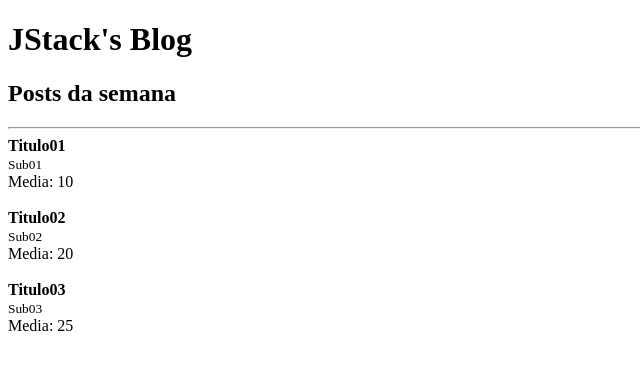
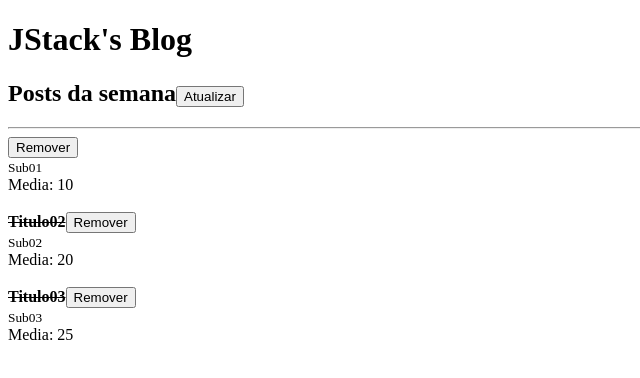
Before and after one commit to LuisaFC/react-fundamentos, a React app: page / in a window 1280 px wide. Shown: the top 378 px of the page, without its empty margins (0-640 px from the left). Built offline with nearby package versions, Linux system fonts and the light colour scheme.

Commit message:
remove button

```diff
--- a/src/App.js
+++ b/src/App.js
@@ -1,29 +1,52 @@
-import React from 'react';
+import React, { useState } from 'react';
 import Post from './Post'
 import Header from './Header'
 
-const posts = [
-  {title: 'Titulo01', subtitle: 'Sub01', likes: 20},
-  {title: 'Titulo02', subtitle: 'Sub02',  likes: 40},
-  {title: 'Titulo03', subtitle: 'Sub03',  likes: 50},
-]
 
 function App(){
+  const [posts, setPosts] = useState(
+    [
+      {id: Math.random(), title: 'Titulo01', subtitle: 'Sub01', likes: 20, read: false},
+      {id: Math.random(), title: 'Titulo02', subtitle: 'Sub02',  likes: 40, read: true},
+      {id: Math.random(), title: 'Titulo03', subtitle: 'Sub03',  likes: 50,  read: true},
+    ]
+  )
+
+  function handleRefresh(){
+    setPosts((prevState) => [
+      ...prevState,
+      {
+        id: Math.random(),
+        title: `Titulo0${prevState.length + 1}`,
+        subtitle: `Sub0${prevState.length + 1}`,
+        likes: 20},
+    ])
+  }
+
+  function handleRemove(postId) {
+    setPosts((prevState) => prevState.filter(post => post.id !== postId))
+  }
   return (
     <>
       <Header>
-        <h2>Posts da semana</h2>
+        <h2>
+          Posts da semana
+          <button onClick={handleRefresh}>Atualizar</button>
+        </h2>
       </Header>
 
       <hr />
 
       {posts.map(post => (
         <Post
-          key={post.title}
+          key={post.id}
           likes = {post.likes}
+          onRemove={handleRemove}
           post={{
+            id: post.id,
             title: post.title,
-            subtitle: post.subtitle
+            subtitle: post.subtitle,
+            read: post.read
           }}
         />
       ))}
--- a/src/Post.js
+++ b/src/Post.js
@@ -5,7 +5,11 @@ export default function Post(props) {
   return(
     <>
       <article>
-        <strong>{props.post.title}</strong> <br/>
+        <strong>
+          {props.post.read && <s>{props.post.title}</s>}
+        </strong>
+        <button onClick={() => props.onRemove(props.post.id)}>Remover</button>
+        <br/>
         <small>{props.post.subtitle}</small>
         <br/>
         Media: {props.likes / 2}
@@ -18,7 +22,9 @@ export default function Post(props) {
 
 Post.propTypes = {
   likes: PropTypes.number.isRequired,
+  onRemove: PropTypes.func.isRequired,
   post: PropTypes.shape({
+    id: PropTypes.number.isRequired,
     title: PropTypes.string.isRequired,
     subtitle: PropTypes.string.isRequired,
   }).isRequired
```
